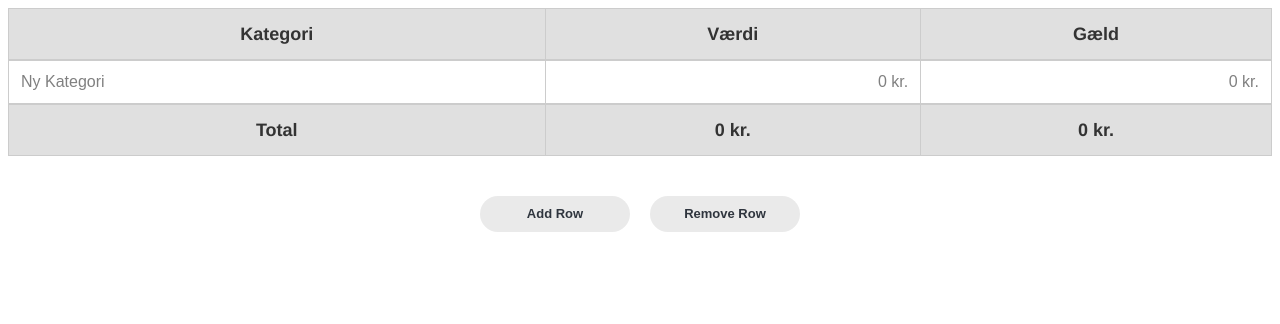
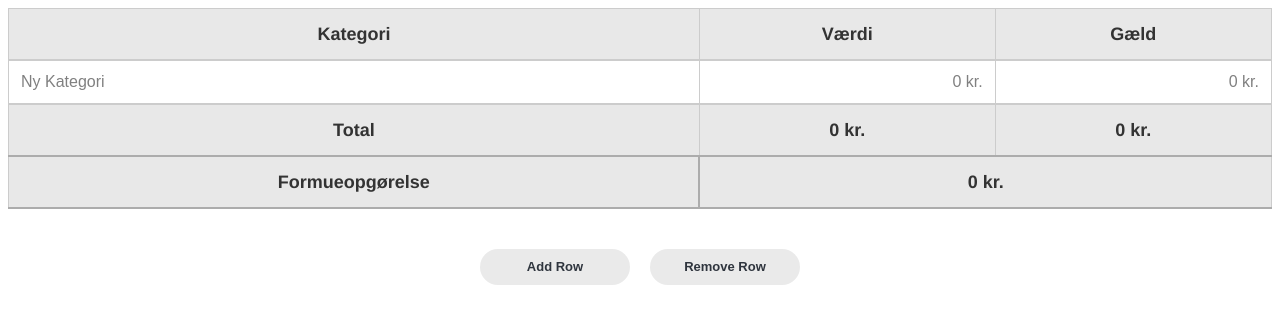
Before and after one commit to Neurocoding/Table_Custom, a plain HTML site: page index.html in a window 1280 px wide. Both pictures are taken after a click on the button "Add Row". Drawn offline with Linux system fonts and the light colour scheme.

Commit message:
chore: Update button background color, border radius, and table styles

```diff
--- a/helpers/tableInteractions/tableHandlers.js
+++ b/helpers/tableInteractions/tableHandlers.js
@@ -1,24 +1,39 @@
+let lastRowId = 0;
 
+function updateRowColors() {
+    const rows = document.querySelectorAll("#dataTable tbody tr");
+    rows.forEach((row, index) => {
+        row.style.backgroundColor = index % 2 === 0 ? '#ffffff' : '#F2F2F2';
+    });
+}
 
-let lastRowId = 0;
+function createRowContent() {
+    const cellStyle = "padding: 12px; text-align: left; vertical-align: middle; color: gray; border-right: 1px solid #ccc;";
+    const valueCellStyle = "padding: 12px; text-align: right; vertical-align: middle; color: gray; border-right: 1px solid #ccc;";
+    const lastCellStyle = "padding: 12px; text-align: right; vertical-align: middle; color: gray;";
+
+    return `
+    <td contenteditable="true" style="${cellStyle}" data-last-valid="Ny Kategori">Ny Kategori</td>
+    <td contenteditable="true" style="${valueCellStyle}" data-last-valid="0 kr.">0 kr.</td>
+    <td contenteditable="true" style="${lastCellStyle}" data-last-valid="0 kr.">0 kr.</td>`;
+}
+
+function addRow(table, index) {
+    lastRowId++;
+    const newRow = table.insertRow(index);
+    newRow.id = `row-${lastRowId}`;
+    newRow.style.color = '#2f353e';
+    newRow.style.borderBottom = '1px solid #ccc';
+    newRow.innerHTML = createRowContent();
+    calculateTotals();
+    updateRowColors();
+    console.log('Row added:', newRow);
+}
 
 export function addRowButton() {
     console.log('Adding row...');
-    lastRowId++;
     const table = document.querySelector("#dataTable tbody");
-    const newRow = table.insertRow();
-    newRow.id = `row-${lastRowId}`;
-    newRow.style.backgroundColor = lastRowId % 2 === 0 ? '#eaeaea' : '#ffffff'; // Alternate row colors
-    newRow.style.color = '#2f353e';
-    newRow.style.borderBottom = '1px solid #ccc';
-
-
-    newRow.innerHTML = `
-    <td contenteditable="true" style="padding: 12px; text-align: left; vertical-align: middle; color: gray; border-right: 1px solid #ccc;" data-last-valid="Ny Kategori">Ny Kategori</td>
-    <td contenteditable="true" style="padding: 12px; text-align: right; vertical-align: middle; color: gray; border-right: 1px solid #ccc;" data-last-valid="0 kr.">0 kr.</td>
-    <td contenteditable="true" style="padding: 12px; text-align: right; vertical-align: middle; color: gray;" data-last-valid="0 kr.">0 kr.</td>`;
-    calculateTotals();
-    console.log('Row added:', newRow);
+    addRow(table, table.rows.length);
 }
 
 export function addRowShortcut() {
@@ -26,20 +41,7 @@ export function addRowShortcut() {
     const table = document.querySelector("#dataTable tbody");
     let activeRow = document.activeElement && document.activeElement.tagName === 'TD' ? document.activeElement.parentNode : null;
     let rowIndex = activeRow ? Array.from(table.rows).indexOf(activeRow) + 1 : table.rows.length;  // Insert after the current row or at the end
-
-    lastRowId++;
-    const newRow = table.insertRow(rowIndex);
-    newRow.id = `row-${lastRowId}`;
-    newRow.style.backgroundColor = lastRowId % 2 === 0 ? '#eaeaea' : '#ffffff'; // Alternate row colors
-    newRow.style.color = '#2f353e';
-    newRow.style.borderBottom = '1px solid #ccc';
-
-    newRow.innerHTML = `
-    <td contenteditable="true" style="padding: 12px; text-align: left; vertical-align: middle; color: gray; border-right: 1px solid #ccc;" data-last-valid="Ny Kategori">Ny Kategori</td>
-    <td contenteditable="true" style="padding: 12px; text-align: right; vertical-align: middle; color: gray; border-right: 1px solid #ccc;" data-last-valid="0 kr.">0 kr.</td>
-    <td contenteditable="true" style="padding: 12px; text-align: right; vertical-align: middle; color: gray;" data-last-valid="0 kr.">0 kr.</td>`;
-    calculateTotals();
-    console.log('Row added via shortcut:', newRow);
+    addRow(table, rowIndex);
 }
 
 export function removeRowButton() {
@@ -48,6 +50,7 @@ export function removeRowButton() {
     if (table.rows.length > 0) {
         table.deleteRow(-1);
         calculateTotals();
+        updateRowColors();
         console.log('Row removed via button');
     } else {
         console.log('No rows left to remove.');
@@ -64,14 +67,14 @@ export function removeRowShortcut() {
         if (rowIndex > -1) {
             table.deleteRow(rowIndex);
             calculateTotals();
+            updateRowColors();
             console.log('Row removed via shortcut');
+
             // Enhanced focus management
             if (table.rows.length > 0) {
                 if (rowIndex < table.rows.length) {
-                    // Focus the row that has taken the place of the removed row
                     table.rows[rowIndex].cells[0].focus();
                 } else {
-                    // Focus the new last row
                     table.rows[table.rows.length - 1].cells[0].focus();
                 }
             } else {
--- a/helpers/utilities/domUtils.js
+++ b/helpers/utilities/domUtils.js
@@ -14,7 +14,11 @@ export function calculateTotals() {
     document.getElementById('totalVaerdi').textContent = formatCurrencyDK(totalVaerdi);
     document.getElementById('totalGaeld').textContent = formatCurrencyDK(totalGaeld);
 
-    console.log('Totals recalculated:', totalVaerdi, totalGaeld);
+        const totalDifference = totalVaerdi - totalGaeld;
+    document.getElementById('totalDifference').textContent = formatCurrencyDK(totalDifference);
+
+    console.log('Totals recalculated:', totalVaerdi, totalGaeld, totalDifference);
+
 }
 
 export function parseCurrency(input) {
--- a/template.html
+++ b/template.html
@@ -9,7 +9,7 @@
 
     <table id="dataTable" style="width: 100%; border-collapse: collapse; border-spacing: 0; border: 1px solid #ccc;">
         <thead>
-            <tr style="background-color: #e0e0e0; color: #333333; border-bottom: 2px solid #ccc;">
+            <tr style="background-color: #e8e8e8; color: #333333; border-bottom: 2px solid #ccc;">
                 <th style="padding: 12px; text-align: center; vertical-align: middle; font-family: Helvetica Neue, Helvetica, Arial, sans-serif; font-size: 18px; line-height: 26px; border-right: 1px solid #ccc;">Kategori</th>
                 <th style="padding: 12px; text-align: center; vertical-align: middle; font-family: Helvetica Neue, Helvetica, Arial, sans-serif; font-size: 18px; line-height: 26px; border-right: 1px solid #ccc;">Værdi</th>
                 <th style="padding: 12px; text-align: center; vertical-align: middle; font-family: Helvetica Neue, Helvetica, Arial, sans-serif; font-size: 18px; line-height: 26px;">Gæld</th>
@@ -19,10 +19,14 @@
             <!-- Rows will be dynamically created by JavaScript -->
         </tbody>
         <tfoot>
-            <tr style="background-color: #e0e0e0; color: #333333; border-top: 2px solid #ccc;">
+            <tr style="background-color: #e8e8e8; color: #333333; border-top: 2px solid #ccc;">
                 <th style="padding: 12px; text-align: center; vertical-align: middle; font-family: Helvetica Neue, Helvetica, Arial, sans-serif; font-size: 18px; line-height: 26px; border-right: 1px solid #ccc;">Total</th>
                 <th id="totalVaerdi" style="padding: 12px; text-align: center; vertical-align: middle; font-family: Helvetica Neue, Helvetica, Arial, sans-serif; font-size: 18px; line-height: 26px; border-right: 1px solid #ccc;">0 kr.</th>
                 <th id="totalGaeld" style="padding: 12px; text-align: center; vertical-align: middle; font-family: Helvetica Neue, Helvetica, Arial, sans-serif; font-size: 18px; line-height: 26px;">0 kr.</th>
+            </tr>
+            <tr style="background-color: #e8e8e8; color: #333333; border-top: 2px solid #acacac; border-bottom: 2px solid #acacac;">
+                <th style="padding: 12px; text-align: center; vertical-align: middle; font-family: Helvetica Neue, Helvetica, Arial, sans-serif; font-size: 18px; line-height: 26px;">Formueopgørelse</th>
+                <th colspan="2" id="totalDifference" style="padding: 12px; border-left: 2px solid #acacac; text-align: center; vertical-align: middle; font-family: Helvetica Neue, Helvetica, Arial, sans-serif; font-size: 18px; line-height: 26px;">0 kr.</th>
             </tr>
         </tfoot>
     </table>
```
Also changed, not shown: 1 other file.
